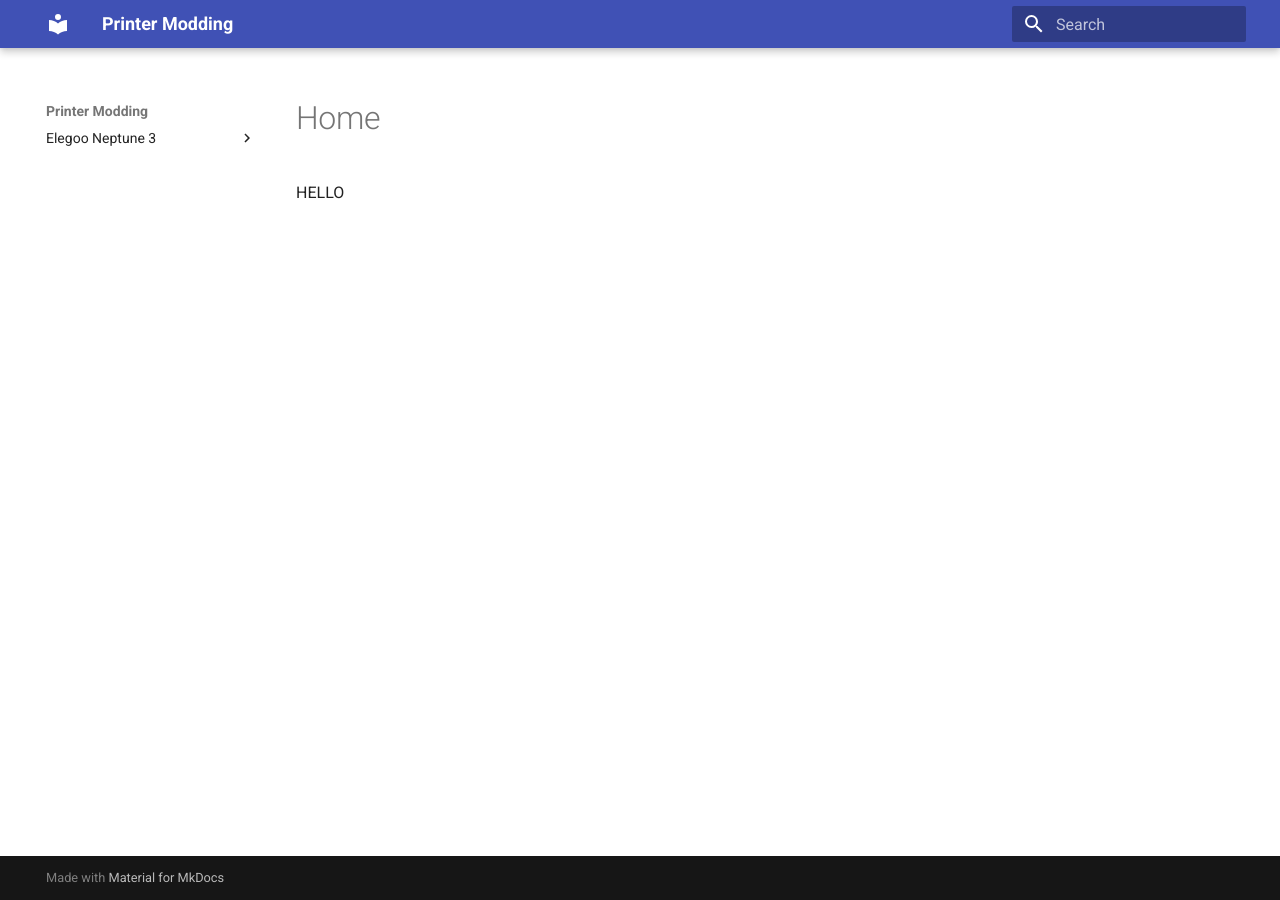
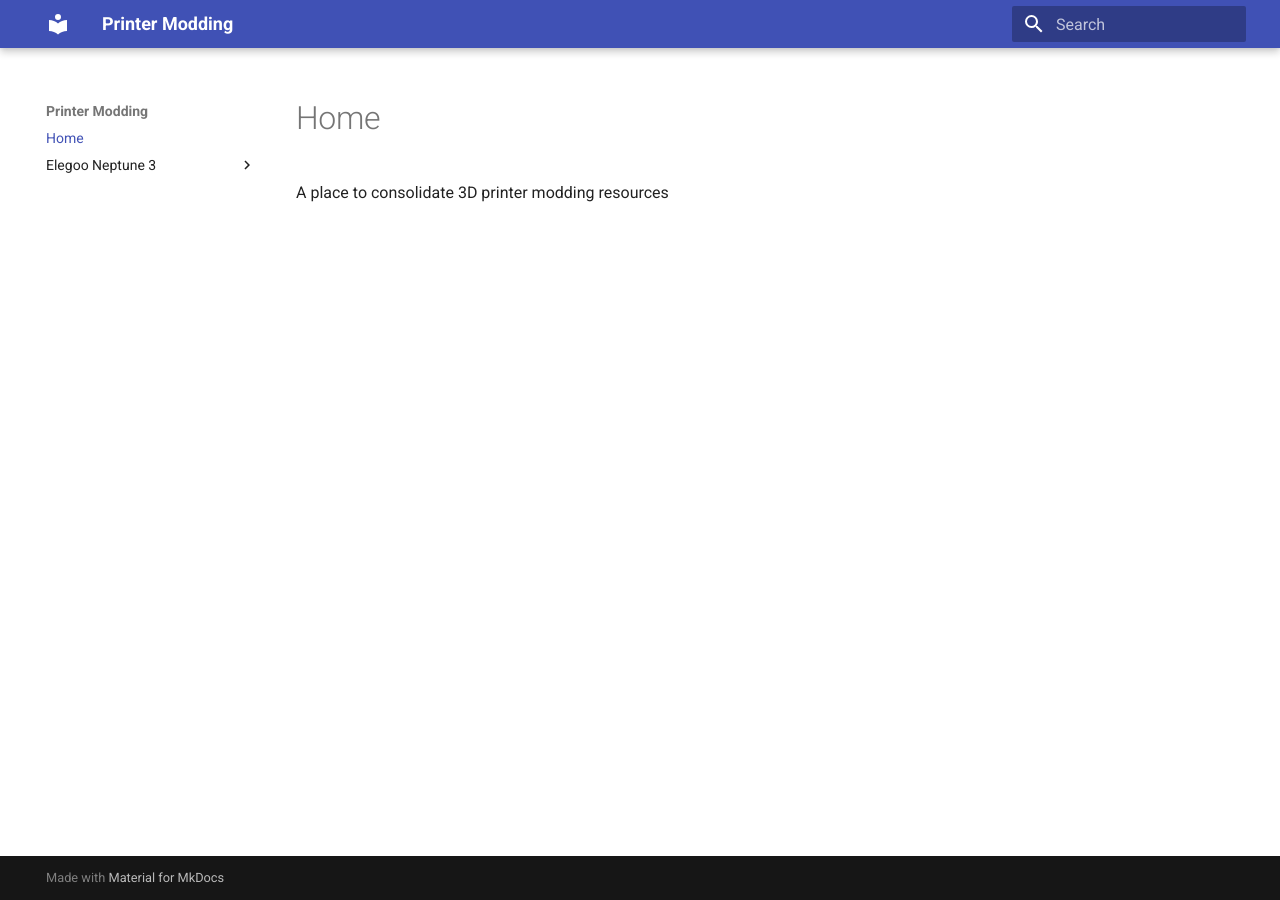
Before and after one commit to printermodding/printermodding.github.io, an MkDocs documentation site: the page built from docs/index.md, in a window 1280 px wide. Built offline with MkDocs 1.6.1 and Material for MkDocs 9.7.7, drawn with Linux system fonts in a browser that asks for light colours.

```diff
--- a/docs/index.md
+++ b/docs/index.md
@@ -1 +1 @@
-HELLO
+A place to consolidate 3D printer modding resources
--- a/mkdocs.yml
+++ b/mkdocs.yml
@@ -1,6 +1,7 @@
 site_name: Printer Modding
 site_url: https://printermodding.github.io/docs
 nav:
+  - Home: index.md
   - Elegoo Neptune 3:
       - 'Firmware':
           - 'Marlin (Factory default)': elegoo/neptune3/firmware/marlin.md
```
